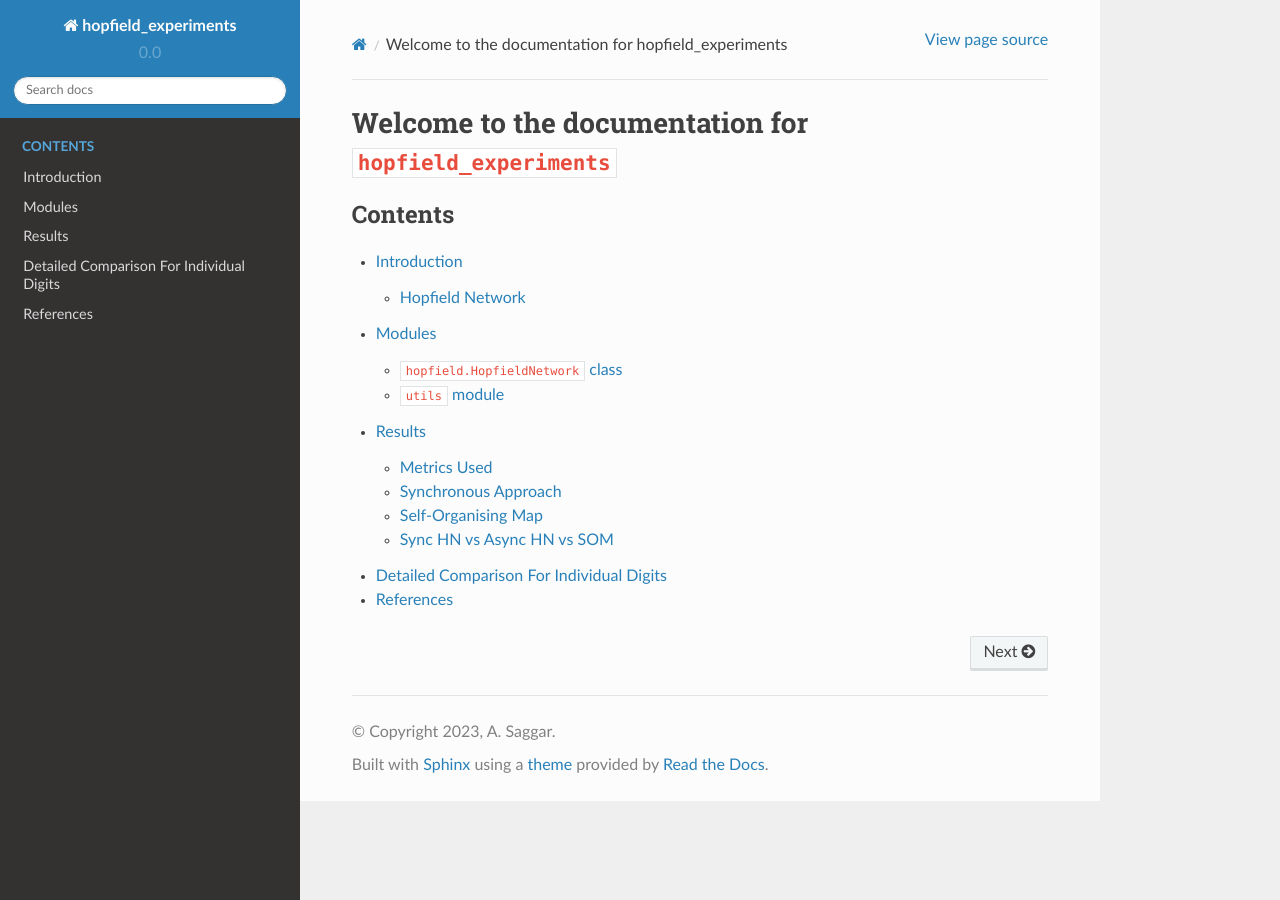
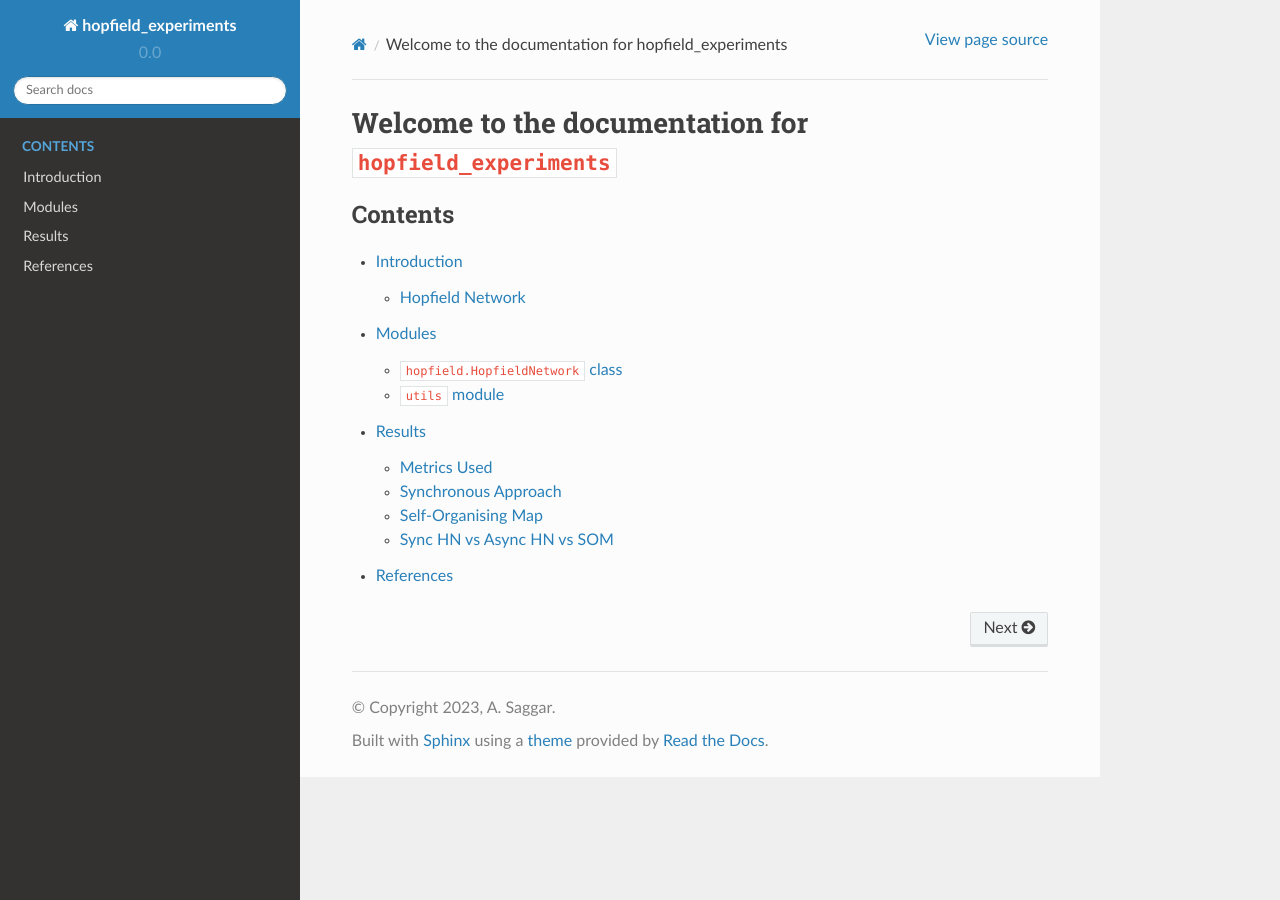
Before and after one commit to arpita2512/hopfield_experiments, a Sphinx documentation site: the page built from docs/source/index.rst, in a window 1280 px wide. Built offline with Sphinx 7.4.7 and the Read the Docs theme 2.0.0, drawn with Linux system fonts in a browser that asks for light colours.

Commit message:
update docs

```diff
--- a/docs/source/digits_comp.rst
+++ /dev/null
@@ -1,3 +0,0 @@
-################################################
-Detailed Comparison For Individual Digits
-################################################
--- a/docs/source/index.rst
+++ b/docs/source/index.rst
@@ -9,5 +9,4 @@ Welcome to the documentation for ``hopfield_experiments``
    intro
    hopfield
    results
-   digits_comp
    references
```
